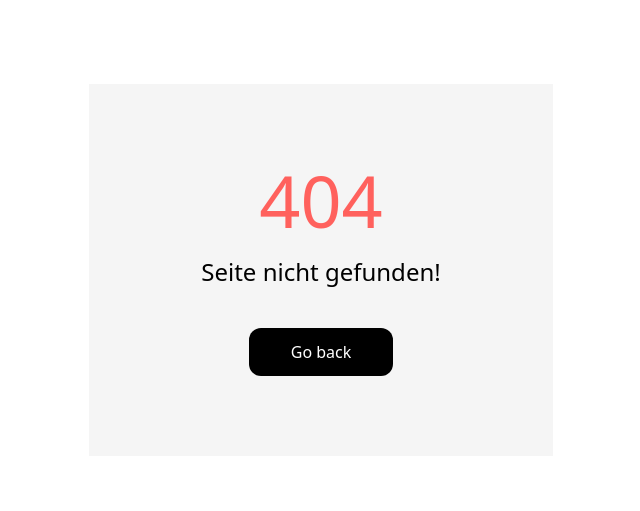
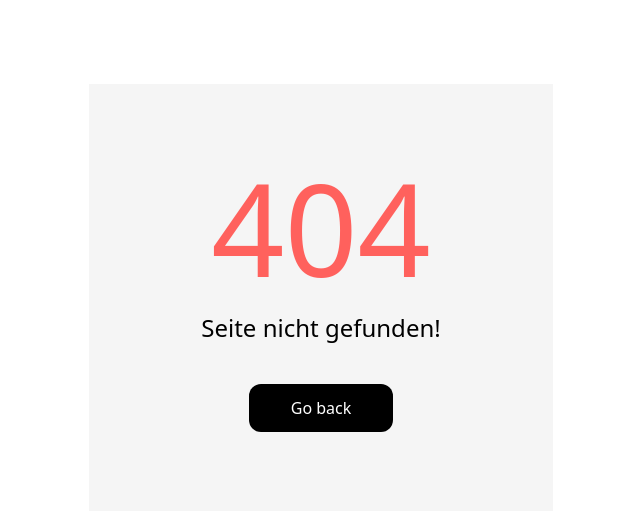
Before and after one commit to Saftladen-GmbH/CN-P108-Zeiterfassung, a Flask app: template app/templates/404.html in a window 1280 px wide. Shown: the part 128-639 px from the top of the page, without its empty margins (319-959 px from the left). Run offline with Flask 3, Linux system fonts and the light colour scheme; the template is opened without the code that fills it, so the values that code supplies are empty.

Commit message:
added fomatting

```diff
--- a/app/static/css/output.css
+++ b/app/static/css/output.css
@@ -882,6 +882,11 @@ video {
   line-height: 1;
 }
 
+.text-9xl {
+  font-size: 8rem;
+  line-height: 1;
+}
+
 .text-xl {
   font-size: 1.25rem;
   line-height: 1.75rem;
--- a/app/templates/404.html
+++ b/app/templates/404.html
@@ -5,7 +5,7 @@
 {%block body%}
 <div class="w-full min-h-full flex justify-center">
     <div class="bg-grau-hell px-28 py-20 m-5 flex flex-col justify-center items-center">
-        <h1 class="text-7xl text-rot mb-5">404</h1>
+        <h1 class="text-9xl text-rot mb-5">404</h1>
         <p class="text-2xl mb-10">Seite nicht gefunden!</p>
         <a type="button"
             class="text-center content-center h-12 w-36 rounded-xl bg-black text-white hover:bg-rot ring-rot/50 hover:ring-8 hover:text-black active:bg-red-800 active:text-white active:duration-100 active:ease-out transition-all duration-300 text-nowrap">Go
```
